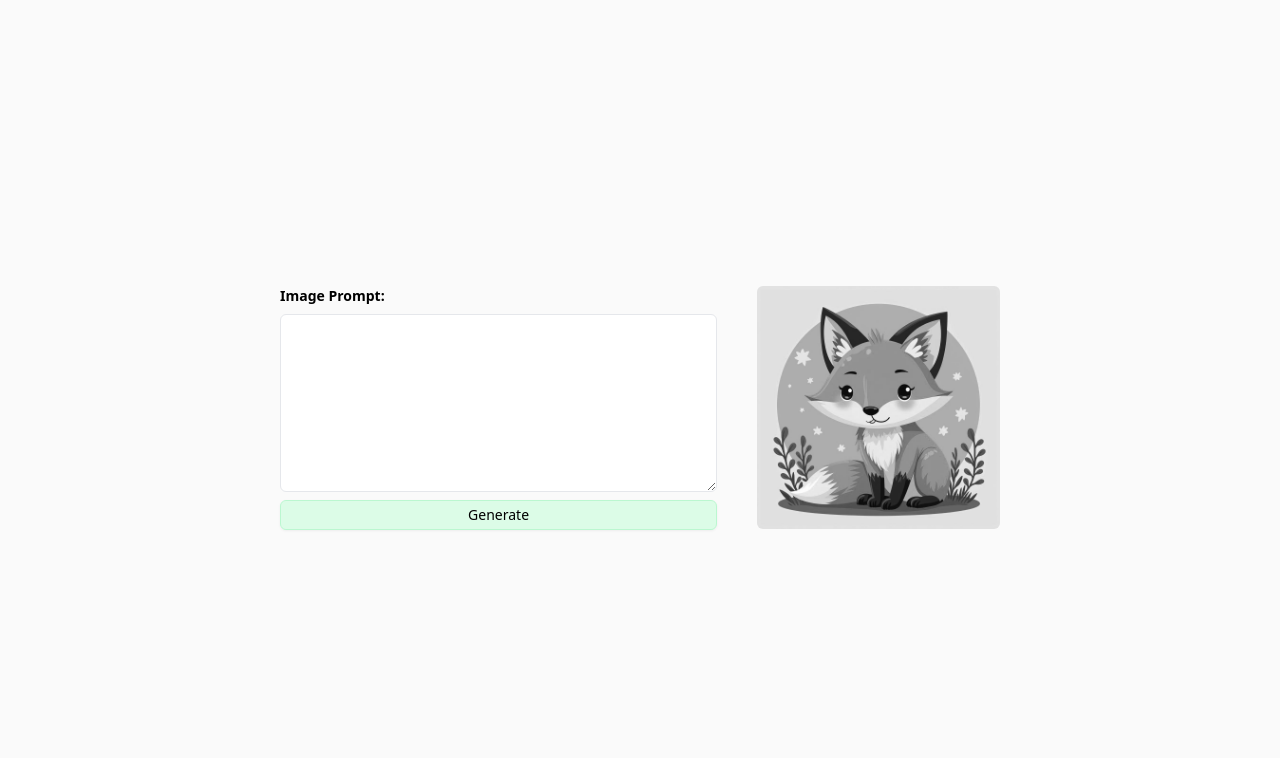
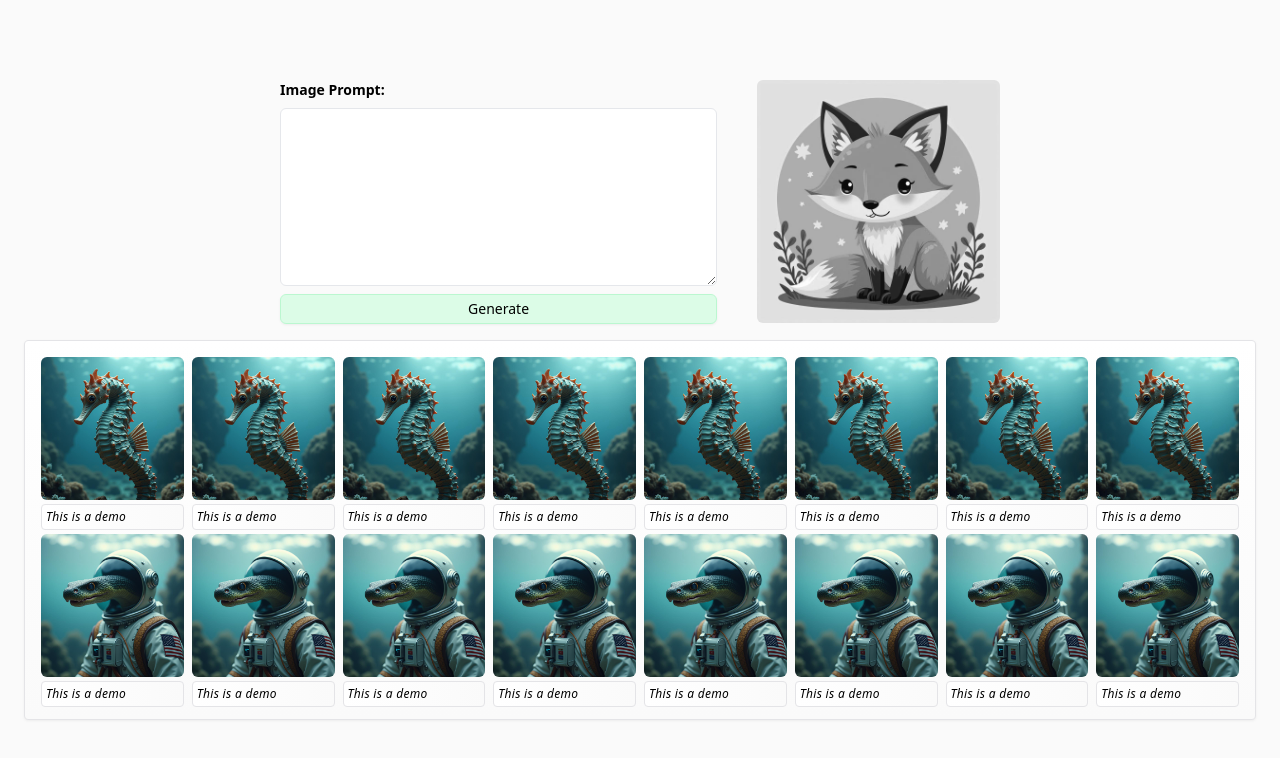
Before and after one commit to baidargul/butterflyai, a Next.js app: page / in a window 1280 px wide. Shown: the top 758 px of the page. Built offline with nearby package versions, Linux system fonts and the light colour scheme.

Commit message:
better ui

```diff
--- a/app/page.tsx
+++ b/app/page.tsx
@@ -3,7 +3,7 @@ import GeneratorPanel from "@/components/GeneratorPanel";
 
 export default function Home() {
   return (
-    <div className="w-full min-h-[100dvh] max-h-[100vh] flex justify-center items-start bg-zinc-50 p-2 px-6">
+    <div className="w-full min-h-[100dvh] max-h-full flex justify-center items-start bg-zinc-50 p-2 px-6">
       <Controls />
     </div>
   );
--- a/components/Controls.tsx
+++ b/components/Controls.tsx
@@ -8,7 +8,33 @@ type Props = {};
 const Controls = (props: Props) => {
   const [images, setImages] = useState<
     { prompt: string; image: string; created_at: string }[]
-  >([]);
+  >([
+    { prompt: "This is a demo", image: "/images/01.jpg", created_at: "" },
+    { prompt: "This is a demo", image: "/images/02.jpg", created_at: "" },
+    { prompt: "This is a demo", image: "/images/01.jpg", created_at: "" },
+    { prompt: "This is a demo", image: "/images/02.jpg", created_at: "" },
+    { prompt: "This is a demo", image: "/images/01.jpg", created_at: "" },
+    { prompt: "This is a demo", image: "/images/02.jpg", created_at: "" },
+    { prompt: "This is a demo", image: "/images/01.jpg", created_at: "" },
+    { prompt: "This is a demo", image: "/images/02.jpg", created_at: "" },
+    { prompt: "This is a demo", image: "/images/01.jpg", created_at: "" },
+    { prompt: "This is a demo", image: "/images/02.jpg", created_at: "" },
+    { prompt: "This is a demo", image: "/images/01.jpg", created_at: "" },
+    { prompt: "This is a demo", image: "/images/02.jpg", created_at: "" },
+    { prompt: "This is a demo", image: "/images/01.jpg", created_at: "" },
+    { prompt: "This is a demo", image: "/images/02.jpg", created_at: "" },
+    { prompt: "This is a demo", image: "/images/01.jpg", created_at: "" },
+    { prompt: "This is a demo", image: "/images/02.jpg", created_at: "" },
+  ]);
+
+  const handleOldImageClick = (image: {
+    prompt: string;
+    image: string;
+    created_at: string;
+  }) => {
+    //copy prompt to clipboard
+    navigator.clipboard.writeText(image.prompt);
+  };
 
   return (
     <div className="flex flex-col min-h-[100dvh] justify-center items-center">
@@ -16,15 +42,18 @@ const Controls = (props: Props) => {
         <GeneratorPanel setImages={setImages} />
       </div>
       {images.length > 0 && (
-        <div className="grid grid-cols-2 sm:grid-cols-4 md:grid-cols-7 lg:grid-cols-8 mt-4 p-2 gap-2 w-full drop-shadow-sm bg-gradient-to-b from-white to-zinc-50 rounded border border-zinc-200 place-items-center justify-center justify-items-center place-content-center">
+        <div className="columns-2 sm:columns-4 lg:columns-8 my-4 p-4 pb-2 gap-2 w-full drop-shadow-sm bg-gradient-to-b from-white to-zinc-50 rounded border border-zinc-200 place-items-center justify-center justify-items-center place-content-center">
           {images.map((image, i) => {
             return (
               <div
                 key={i}
-                className="flex flex-col gap-1 cursor-pointer select-none"
+                className="flex flex-col gap-1 cursor-pointer select-none mb-1"
               >
                 <ImageViewer image={image.image} />
-                <div className="tracking-tight text-sm line-clamp-3">
+                <div
+                  onClick={() => handleOldImageClick(image)}
+                  className="tracking-wide p-1 bg-gradient-to-r from-white to-zinc-50 border border-zinc-200 rounded text-xs line-clamp-3 italic active:scale-95 transition-all duration-100 ease-in-out"
+                >
                   {image.prompt}
                 </div>
               </div>
```
